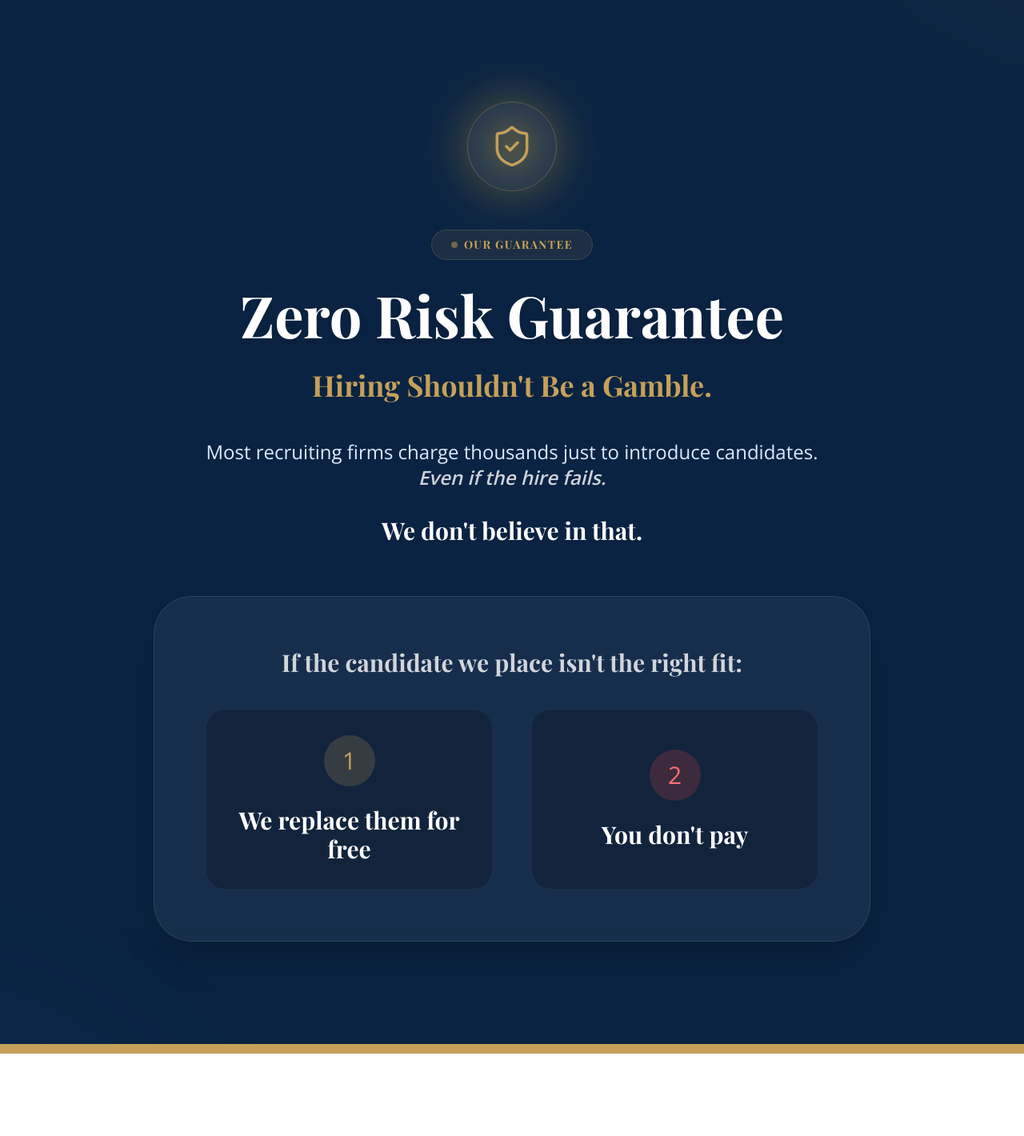
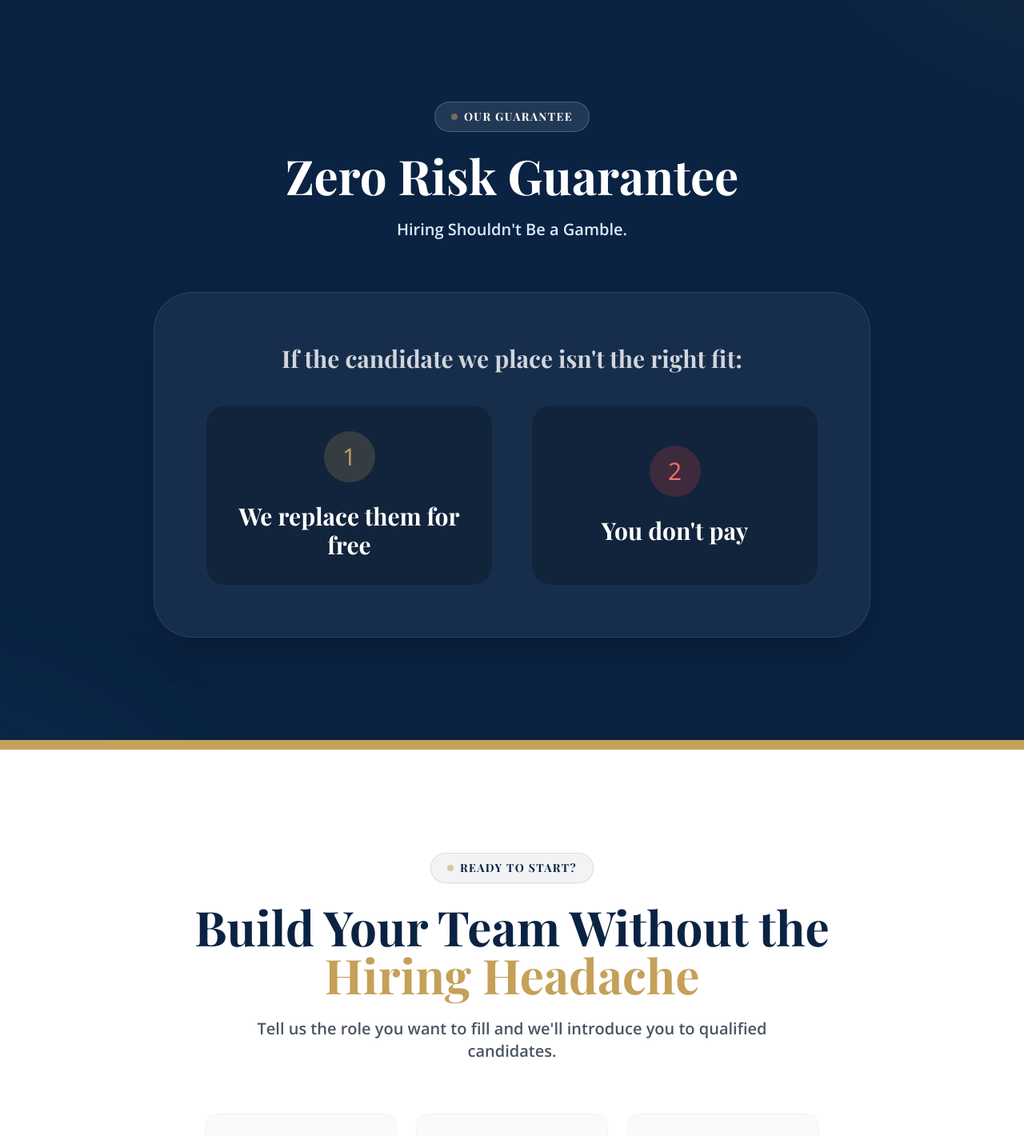
Before and after one commit to christianh0019/five-star-assistants-vsl, a React (Vite) app: page /pricing in a window 1280 px wide. Shown: the part 5280-6700 px from the top of the page at 80% size. Built offline with nearby package versions, Linux system fonts and the light colour scheme.

Commit message:
unify header styling for guarantee and final cta sections, clean up layout

```diff
--- a/pages/Pricing.tsx
+++ b/pages/Pricing.tsx
@@ -259,35 +259,22 @@ const Pricing: React.FC = () => {
                     <div className="max-w-5xl mx-auto relative z-10">
                         <div className="flex flex-col items-center text-center">
 
-                            {/* Shield Icon styling */}
-                            <div className="relative mb-12 group">
-                                <div className="absolute inset-0 bg-gold/30 rounded-full blur-2xl group-hover:bg-gold/40 transition-colors duration-500"></div>
-                                <div className="w-28 h-28 bg-white/5 backdrop-blur-md rounded-full border border-gold/30 flex items-center justify-center relative shadow-[0_0_50px_rgba(255,215,0,0.15)] z-10 transform group-hover:scale-105 transition-transform duration-500">
-                                    <ShieldCheck className="text-gold w-14 h-14 drop-shadow-[0_0_15px_rgba(255,215,0,0.5)]" strokeWidth={1.5} />
-                                </div>
-                            </div>
 
-                            <div className="inline-flex items-center gap-2 px-6 py-2 rounded-full bg-gold/10 border border-gold/20 text-gold font-heading text-sm font-bold tracking-widest uppercase mb-8 shadow-sm">
+
+                            <div className="inline-flex items-center gap-2 px-5 py-2 rounded-full bg-white/10 border border-white/20 text-white font-heading text-sm font-bold tracking-widest uppercase mb-6 shadow-sm">
                                 <span className="w-2 h-2 rounded-full bg-gold animate-pulse"></span>
                                 OUR GUARANTEE
                             </div>
 
-                            <h2 className="font-heading text-5xl md:text-7xl font-bold text-white mb-8 leading-tight drop-shadow-lg">
+                            <h2 className="font-heading text-4xl md:text-5xl lg:text-6xl font-bold text-white mb-6">
                                 Zero Risk Guarantee
                             </h2>
 
-                            <h3 className="font-heading text-3xl md:text-4xl font-bold text-gold mb-12 max-w-3xl mx-auto leading-tight">
+                            <p className="font-body text-xl text-blue-100 max-w-2xl mx-auto font-bold mb-16">
                                 Hiring Shouldn't Be a Gamble.
-                            </h3>
+                            </p>
 
-                            <div className="max-w-3xl mx-auto space-y-4 mb-16">
-                                <p className="font-body text-xl md:text-2xl text-blue-100 font-medium leading-relaxed">
-                                    Most recruiting firms charge thousands just to introduce candidates. <span className="text-white font-bold opacity-80 italic">Even if the hire fails.</span>
-                                </p>
-                                <p className="font-heading text-3xl font-bold text-white drop-shadow-sm pt-4">
-                                    We don't believe in that.
-                                </p>
-                            </div>
+
 
                             <div className="w-full max-w-4xl bg-white/5 backdrop-blur-md border border-white/10 rounded-[3rem] p-10 md:p-16 shadow-2xl relative overflow-hidden group">
                                 <div className="absolute inset-0 bg-gradient-to-br from-white/5 to-transparent pointer-events-none"></div>
@@ -323,16 +310,17 @@ const Pricing: React.FC = () => {
                 {/* SECTION 7: Final CTA */}
                 <section className="bg-white py-32 px-4 border-t border-gray-100">
                     <div className="max-w-5xl mx-auto text-center">
-                        <h3 className="font-heading text-sm font-bold text-gold tracking-widest uppercase mb-6">
+                        <div className="inline-flex items-center gap-2 px-5 py-2 rounded-full bg-navy/5 border border-navy/10 text-navy font-heading text-sm font-bold tracking-widest uppercase mb-6 shadow-sm">
+                            <span className="w-2 h-2 rounded-full bg-gold animate-pulse"></span>
                             READY TO START?
-                        </h3>
-                        <h2 className="font-heading text-4xl md:text-5xl lg:text-6xl font-bold text-navy mb-12 leading-tight">
+                        </div>
+                        <h2 className="font-heading text-4xl md:text-5xl lg:text-6xl font-bold text-navy mb-6">
                             Build Your Team Without the<br />
                             <span className="text-gold">Hiring Headache</span>
                         </h2>
 
                         <div className="max-w-3xl mx-auto mb-16">
-                            <p className="font-body text-2xl text-gray-800 mb-12 leading-relaxed">Tell us the role you want to fill and we'll introduce you to qualified candidates.</p>
+                            <p className="font-body text-xl text-gray-600 max-w-2xl mx-auto mb-16 font-bold">Tell us the role you want to fill and we'll introduce you to qualified candidates.</p>
 
                             <ul className="grid md:grid-cols-3 gap-6 font-bold text-navy text-xl justify-center max-w-3xl mx-auto">
                                 <li className="bg-gray-50 border border-gray-100 p-6 rounded-2xl flex items-center justify-center gap-3">
```
